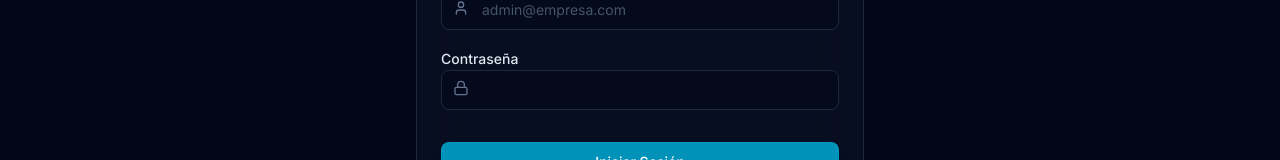
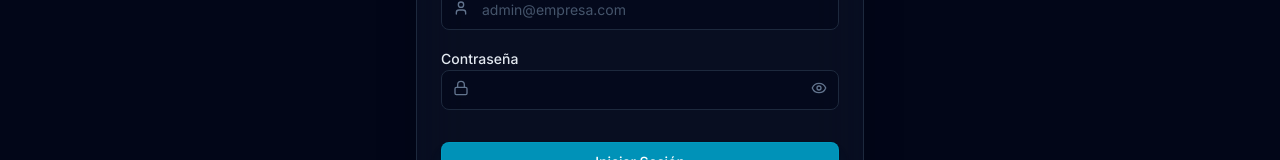
Before and after one commit to christiansorianob-lgtm/OperApp, a Next.js app: page /login in a window 1280 px wide. Shown: the part 472-632 px from the top of the page. Built offline with nearby package versions, Linux system fonts and the light colour scheme.

Commit message:
feat: Add password visibility toggle and trim login inputs

```diff
--- a/src/app/actions/auth.ts
+++ b/src/app/actions/auth.ts
@@ -7,8 +7,8 @@ import { redirect } from "next/navigation"
 const ADMIN_COOKIE_NAME = "operapp_admin_session"
 
 export async function loginAdmin(formData: FormData) {
-    const email = formData.get("email") as string
-    const password = formData.get("password") as string
+    const email = (formData.get("email") as string)?.trim()
+    const password = (formData.get("password") as string)?.trim()
 
     if (!email || !password) {
         return { error: "Por favor ingrese correo y contraseña." }
--- a/src/app/login/page.tsx
+++ b/src/app/login/page.tsx
@@ -7,13 +7,14 @@ import { Button } from "@/components/ui/button"
 import { Input } from "@/components/ui/input"
 import { Label } from "@/components/ui/label"
 import { Card, CardContent, CardDescription, CardFooter, CardHeader, CardTitle } from "@/components/ui/card"
-import { Lock, ShieldCheck, Loader2, AlertCircle } from "lucide-react"
+import { Lock, ShieldCheck, Loader2, AlertCircle, Eye, EyeOff } from "lucide-react"
 import Image from "next/image"
 
 export default function LoginPage() {
     const router = useRouter()
     const [loading, setLoading] = useState(false)
     const [error, setError] = useState("")
+    const [showPassword, setShowPassword] = useState(false)
 
     async function handleSubmit(formData: FormData) {
         setLoading(true)
@@ -25,7 +26,6 @@ export default function LoginPage() {
             setError(res.error)
             setLoading(false)
         } else {
-            // Success
             // Success
             if (res.role === 'CLIENTE') {
                 router.push("/portal")
@@ -103,11 +103,18 @@ export default function LoginPage() {
                                 <Input
                                     id="password"
                                     name="password"
-                                    type="password"
+                                    type={showPassword ? "text" : "password"}
                                     required
-                                    className="bg-slate-950/50 border-slate-800 text-slate-100 placeholder:text-slate-600 focus:border-cyan-500/50 focus:ring-cyan-500/20 transition-all pl-10"
+                                    className="bg-slate-950/50 border-slate-800 text-slate-100 placeholder:text-slate-600 focus:border-cyan-500/50 focus:ring-cyan-500/20 transition-all pl-10 pr-10"
                                 />
                                 <Lock className="absolute left-3 top-2.5 w-4 h-4 text-slate-500" />
+                                <button
+                                    type="button"
+                                    onClick={() => setShowPassword(!showPassword)}
+                                    className="absolute right-3 top-2.5 text-slate-500 hover:text-slate-300 transition-colors"
+                                >
+                                    {showPassword ? <EyeOff className="w-4 h-4" /> : <Eye className="w-4 h-4" />}
+                                </button>
                             </div>
                         </div>
                         <Button type="submit" className="w-full bg-cyan-600 hover:bg-cyan-700 text-white font-medium shadow-lg shadow-cyan-900/20 border border-cyan-500/20 mt-4" disabled={loading}>
```
